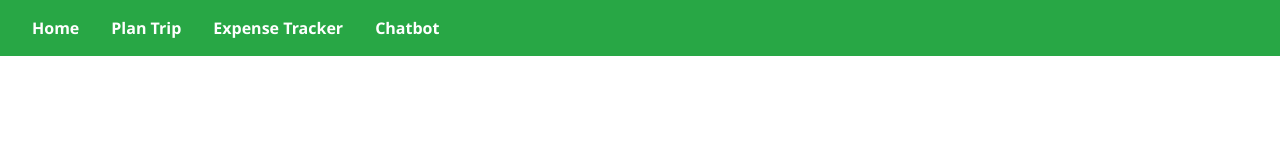
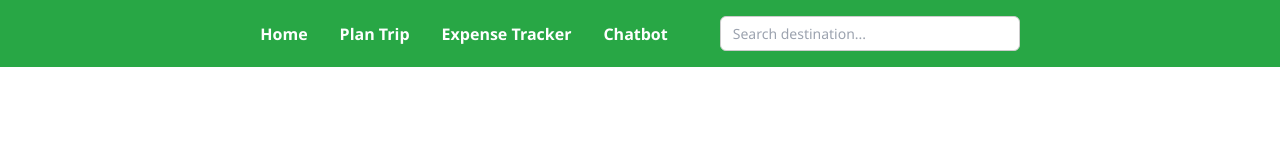
Before and after one commit to code-well0/trip-planner, a React (Create React App) app: page /login in a window 1280 px wide. Both pictures are taken after typing "name@example.com", "Sample123" into the empty fields and a click on the button "Login". Shown: the top 159 px of the page. Built offline with nearby package versions, Linux system fonts and the light colour scheme.

Commit message:
Added search bar functionality to filter destination cards by name along with region filter

```diff
--- a/src/App.js
+++ b/src/App.js
@@ -13,17 +13,18 @@ import "./index.css";
 
 function App() {
   const [isLoggedIn, setIsLoggedIn] = useState(false); // 🔐 Global login state
+  const [searchQuery, setSearchQuery] = useState(""); // 🔍 Search query state
 
   return (
     <>
       {/* ✅ Navbar reacts to login status */}
-      <Navbar isLoggedIn={isLoggedIn} />
+      <Navbar isLoggedIn={isLoggedIn} searchQuery={searchQuery} setSearchQuery={setSearchQuery} />
 
       <Routes>
         {/* Signup page */}
         <Route
           path="/"
-          element={<HomeSplit setIsLoggedIn={setIsLoggedIn} />}
+          element={<HomeSplit setIsLoggedIn={setIsLoggedIn} searchQuery={searchQuery} />}
         />
 
         {/* Login page */}
@@ -35,7 +36,7 @@ function App() {
         {/* Protected routes */}
         <Route
           path="/plan"
-          element={isLoggedIn ? <PlanTrip /> : <Navigate to="/login" />}
+          element={isLoggedIn ? <PlanTrip searchQuery={searchQuery} /> : <Navigate to="/login" />}
         />
         <Route
           path="/expenses"
--- a/src/Components/Navbar.css
+++ b/src/Components/Navbar.css
@@ -4,6 +4,8 @@
   color: rgb(124, 238, 155);
   padding: 1rem 2rem;
   display: flex;
+  align-items: center;
+  justify-content: center;
   gap: 2rem;
 }
 .main-content {
@@ -19,3 +21,13 @@
 .navbar a:hover {
   color: #ffc107;
 }
+
+.search-bar {
+  width: 300px;
+  margin-left: 20px;
+  padding: 6px 12px;
+  border-radius: 6px;
+  border: 1px solid #ccc;
+  font-size: 14px;
+  color: black;
+}
--- a/src/Components/Navbar.jsx
+++ b/src/Components/Navbar.jsx
@@ -1,6 +1,8 @@
+import e from "cors";
 import { NavLink } from "react-router-dom";
+import "./Navbar.css";
 
-export default function Navbar({ isLoggedIn }) {
+export default function Navbar({ isLoggedIn, searchQuery, setSearchQuery }) {
   return (
     <nav className="navbar">
       <NavLink to="/">Home</NavLink>
@@ -10,6 +12,14 @@ export default function Navbar({ isLoggedIn }) {
           <NavLink to="/plan">Plan Trip</NavLink>
           <NavLink to="/expenses">Expense Tracker</NavLink>
           <NavLink to="/api/chat">Chatbot</NavLink>
+
+          <input
+            type="text"
+            placeholder="Search destination..."
+            value={searchQuery}
+            onChange={(e)=> setSearchQuery(e.target.value)}
+            className="search-bar"
+          />
         </>
       )}
     </nav>
--- a/src/pages/PlanTrip.jsx
+++ b/src/pages/PlanTrip.jsx
@@ -5,7 +5,7 @@ import Refresh from "../Components/Refresh";
 import "../index.css";
 import "../Components/Navbar.css";
 
-export default function PlanTrip() {
+export default function PlanTrip({searchQuery}) {
   const [tour, setTour] = useState(data);
   const [selectedRegion, setSelectedRegion] = useState("All");
 
@@ -16,10 +16,11 @@ export default function PlanTrip() {
     setTour(newTour);
   }
 
-  const filteredTours =
-    selectedRegion === "All"
-      ? tour
-      : tour.filter((t) => t.region === selectedRegion);
+  const filteredTours = tour.filter((t) => {
+    const matchRegion = selectedRegion === "All" || t.region === selectedRegion;
+    const matchSearch = t.name.toLowerCase().includes(searchQuery.toLowerCase());
+    return matchRegion && matchSearch;
+  })
 
   if (filteredTours.length === 0) {
     return (
```
